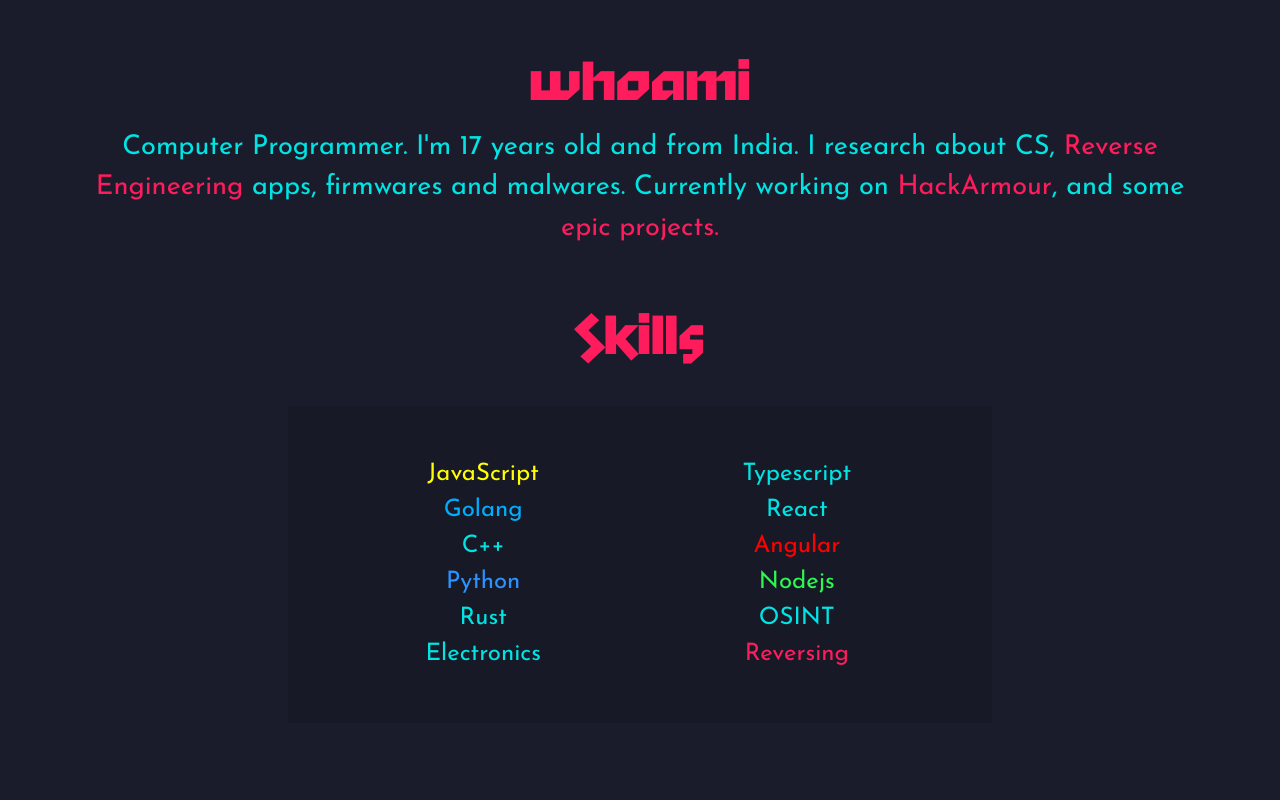
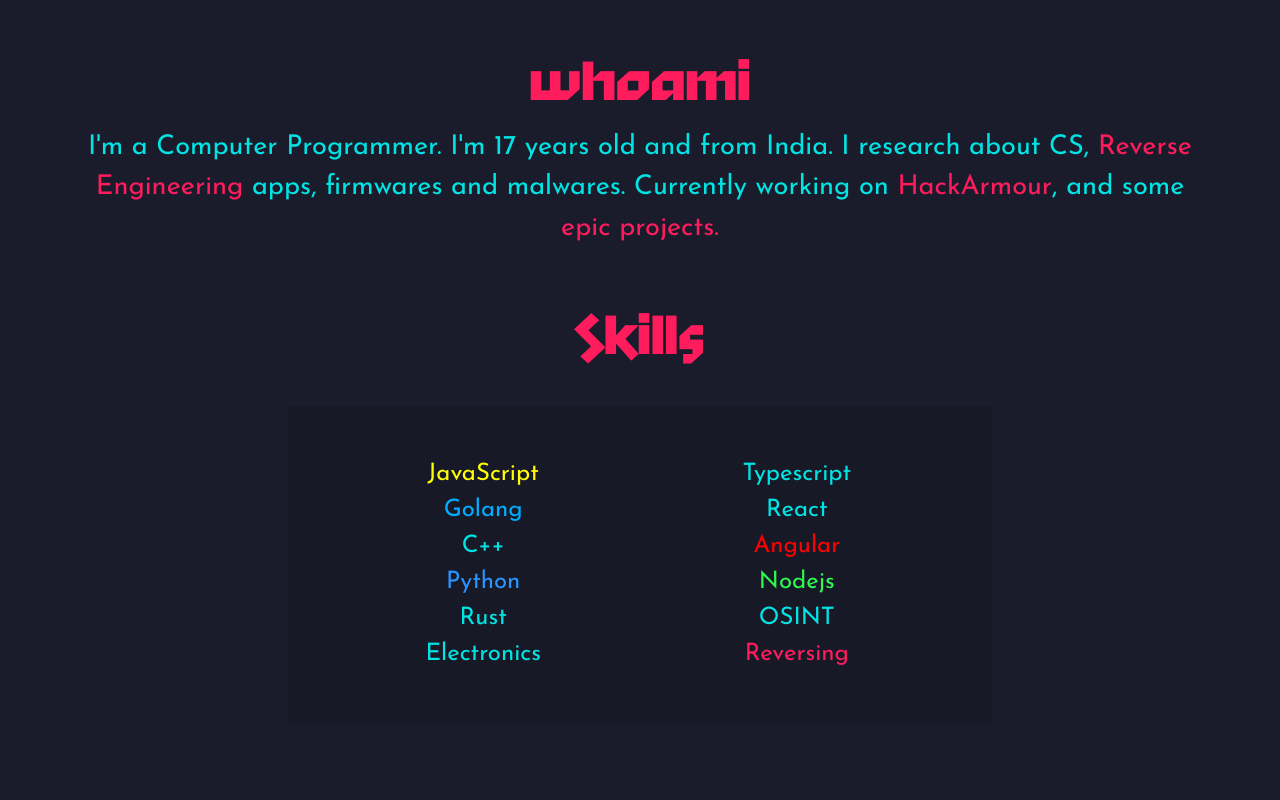
Before and after one commit to ujjwal-kr/mywebsite, a React (Create React App) app: page / in a window 1280 px wide. Shown: the part 780-1580 px from the top of the page. Built offline with nearby package versions, Linux system fonts and the light colour scheme.

Commit message:
formatting

```diff
--- a/src/home.tsx
+++ b/src/home.tsx
@@ -1,9 +1,9 @@
-import MyImage from './assets/myself.png';
-import { MyImageEl, ImgContainer, Name, Description, Whoami, DesHeading, SkillsContainer, Col } from './components/home';
-import { motion } from 'framer-motion';
-import './glitch.scss';
-import FooterComponent from './footer';
-import { Link } from 'react-router-dom';
+import MyImage from './assets/myself.png'
+import { MyImageEl, ImgContainer, Name, Description, Whoami, DesHeading, SkillsContainer, Col } from './components/home'
+import { motion } from 'framer-motion'
+import './glitch.scss'
+import FooterComponent from './footer'
+import { Link } from 'react-router-dom'
 
 function Home() {
     return (
@@ -48,7 +48,7 @@ function Hero() {
             <Description>
                 <DesHeading className="has-text-primary stiff">whoami</DesHeading>
                 <Whoami className="text">
-                    Computer Programmer. I'm {age} years old and from India. I research about CS, <a href="https://en.wikipedia.org/wiki/Reverse_engineering">Reverse Engineering</a> apps, firmwares and malwares. Currently working on <a href="https://github.com/hackarmour">HackArmour</a>, and some <Link to="/projects">epic projects.</Link>
+                    I'm a Computer Programmer. I'm {age} years old and from India. I research about CS, <a href="https://en.wikipedia.org/wiki/Reverse_engineering">Reverse Engineering</a> apps, firmwares and malwares. Currently working on <a href="https://github.com/hackarmour">HackArmour</a>, and some <Link to="/projects">epic projects.</Link>
                 </Whoami>
             </Description>
         </div>
@@ -126,7 +126,7 @@ function Ventures() {
             <Description>
                 <DesHeading className="has-text-primary stiff">Future Ventures</DesHeading>
                 <Whoami className="text">
-                    Here is the list of what I want to learn in the upcoming years, and I have also setup a <a href="https://github.com/ujjwal-kr/system-programming-roadmap">3 year long roadmap</a> for myself to learn some of the below mentioned things.
+                    Here is the list of what I want to learn in the upcoming years, and also have setup a <a href="https://github.com/ujjwal-kr/system-programming-roadmap">3 year long roadmap</a> for myself to learn some of the below mentioned things.
                     <br />
                     <br />
                     <ul>
```
